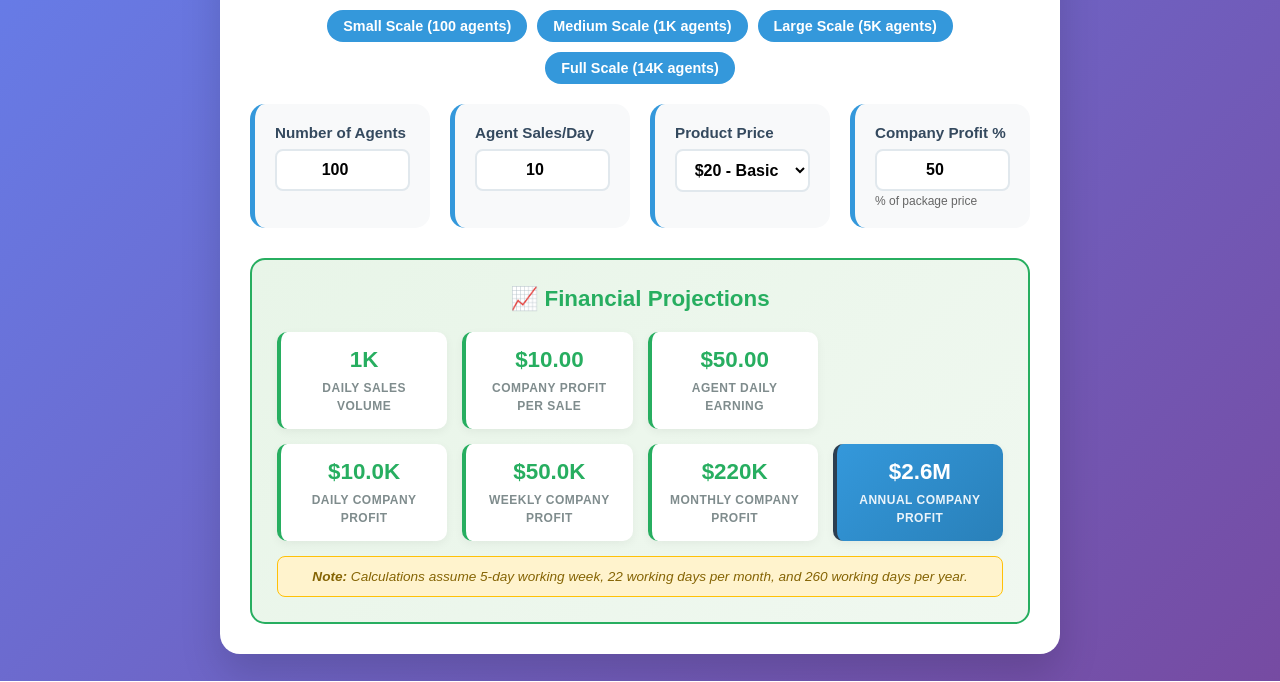
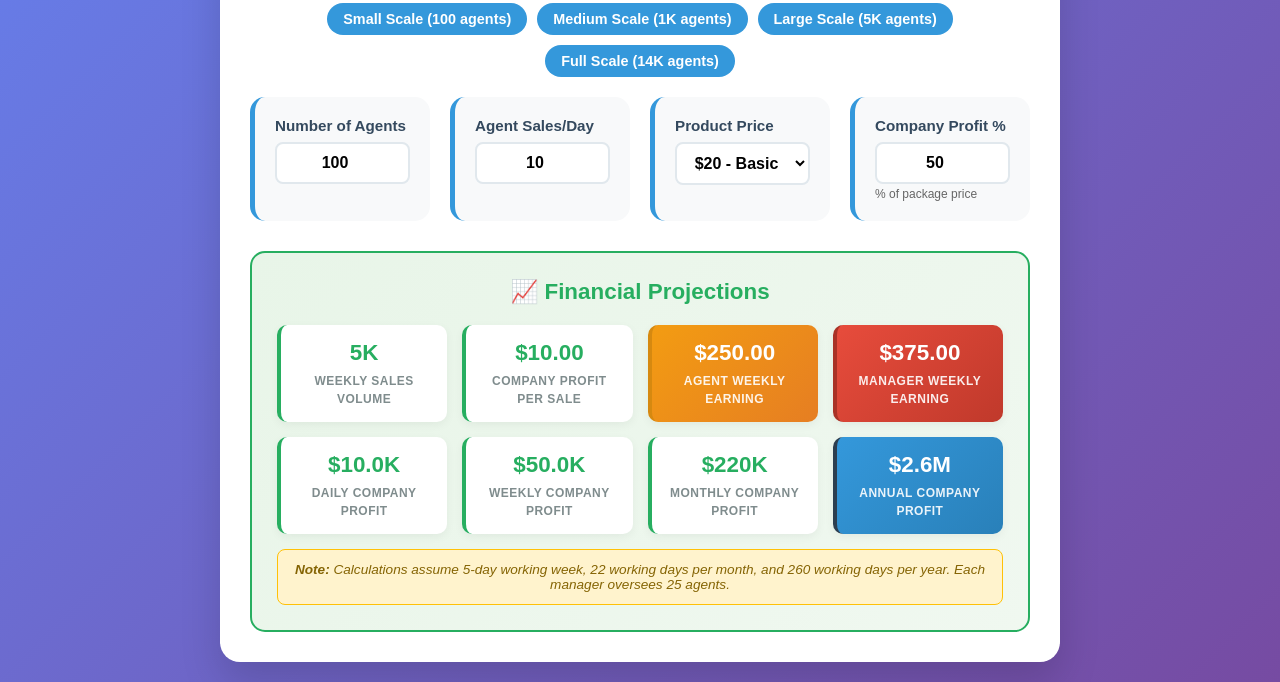
Before and after one commit to Ucsglobal/agent-calculator, a plain HTML site: page index.html in a window 1280 px wide. Shown: the part 119-801 px from the top of the page. Drawn offline with Linux system fonts and the light colour scheme.

Commit message:
Update index.html
Adding managers

```diff
--- a/index.html
+++ b/index.html
@@ -171,6 +171,34 @@
             color: rgba(255,255,255,0.9);
         }
 
+        .manager-card {
+            background: linear-gradient(135deg, #e74c3c, #c0392b);
+            color: white;
+            border-left: 4px solid #a93226;
+        }
+
+        .manager-card .result-value {
+            color: white;
+        }
+
+        .manager-card .result-label {
+            color: rgba(255,255,255,0.9);
+        }
+
+        .agent-card {
+            background: linear-gradient(135deg, #f39c12, #e67e22);
+            color: white;
+            border-left: 4px solid #d68910;
+        }
+
+        .agent-card .result-value {
+            color: white;
+        }
+
+        .agent-card .result-label {
+            color: rgba(255,255,255,0.9);
+        }
+
         .calculation-note {
             background: #fff3cd;
             border: 1px solid #ffc107;
@@ -233,8 +261,8 @@
 
             <div class="results-grid">
                 <div class="result-card">
-                    <span class="result-value" id="totalSales">1K</span>
-                    <span class="result-label">Daily Sales Volume</span>
+                    <span class="result-value" id="totalSales">5K</span>
+                    <span class="result-label">Weekly Sales Volume</span>
                 </div>
 
                 <div class="result-card">
@@ -242,14 +270,14 @@
                     <span class="result-label">Company Profit Per Sale</span>
                 </div>
 
-                <div class="result-card">
-                    <span class="result-value" id="agentEarning">$50.00</span>
-                    <span class="result-label">Agent Daily Earning</span>
+                <div class="result-card agent-card">
+                    <span class="result-value" id="agentEarning">$250.00</span>
+                    <span class="result-label">Agent Weekly Earning</span>
                 </div>
 
-                <div class="result-card" style="visibility: hidden;">
-                    <span class="result-value"></span>
-                    <span class="result-label"></span>
+                <div class="result-card manager-card">
+                    <span class="result-value" id="managerEarning">$375.00</span>
+                    <span class="result-label">Manager Weekly Earning</span>
                 </div>
 
                 <div class="result-card">
@@ -274,7 +302,7 @@
             </div>
 
             <div class="calculation-note">
-                <strong>Note:</strong> Calculations assume 5-day working week, 22 working days per month, and 260 working days per year.
+                <strong>Note:</strong> Calculations assume 5-day working week, 22 working days per month, and 260 working days per year. Each manager oversees 25 agents.
             </div>
         </div>
     </div>
@@ -286,6 +314,7 @@
             var productPrice = Number(document.getElementById('productPrice').value) || 0;
             var companyProfitPercent = Number(document.getElementById('companyProfit').value) || 0;
 
+            // Agent commission per sale
             var agentCommission = 0;
             if (productPrice == 20) {
                 agentCommission = 5;
@@ -295,22 +324,42 @@
                 agentCommission = 20;
             }
 
+            // Manager commission per sale
+            var managerCommission = 0;
+            if (productPrice == 20) {
+                managerCommission = 0.30;
+            } else if (productPrice == 50) {
+                managerCommission = 0.85;
+            } else if (productPrice == 100) {
+                managerCommission = 2.00;
+            }
+
             var companyProfitPerSale = (productPrice * companyProfitPercent) / 100;
 
+            // Calculate totals
+            var totalWeeklySales = agents * salesPerDay * 5;
             var dailyCompanyProfit = agents * salesPerDay * companyProfitPerSale;
             var weeklyCompanyProfit = dailyCompanyProfit * 5;
             var monthlyCompanyProfit = dailyCompanyProfit * 22;
             var annualCompanyProfit = dailyCompanyProfit * 260;
-            var totalDailySales = agents * salesPerDay;
-            var agentDailyEarning = salesPerDay * agentCommission;
 
+            // Agent weekly earnings
+            var agentWeeklyEarning = salesPerDay * agentCommission * 5;
+
+            // Manager calculations (each manager oversees 25 agents)
+            var numberOfManagers = Math.ceil(agents / 25);
+            var totalWeeklySalesForManagers = totalWeeklySales;
+            var managerWeeklyEarning = (totalWeeklySalesForManagers * managerCommission) / numberOfManagers;
+
+            // Update display
             document.getElementById('dailyProfit').innerHTML = formatCurrency(dailyCompanyProfit);
             document.getElementById('weeklyProfit').innerHTML = formatCurrency(weeklyCompanyProfit);
             document.getElementById('monthlyProfit').innerHTML = formatCurrency(monthlyCompanyProfit);
             document.getElementById('annualProfit').innerHTML = formatCurrency(annualCompanyProfit);
-            document.getElementById('totalSales').innerHTML = formatNumber(totalDailySales);
+            document.getElementById('totalSales').innerHTML = formatNumber(totalWeeklySales);
             document.getElementById('profitPerSale').innerHTML = formatCurrency(companyProfitPerSale);
-            document.getElementById('agentEarning').innerHTML = formatCurrency(agentDailyEarning);
+            document.getElementById('agentEarning').innerHTML = formatCurrency(agentWeeklyEarning);
+            document.getElementById('managerEarning').innerHTML = formatCurrency(managerWeeklyEarning);
         }
 
         function formatCurrency(amount) {
```
